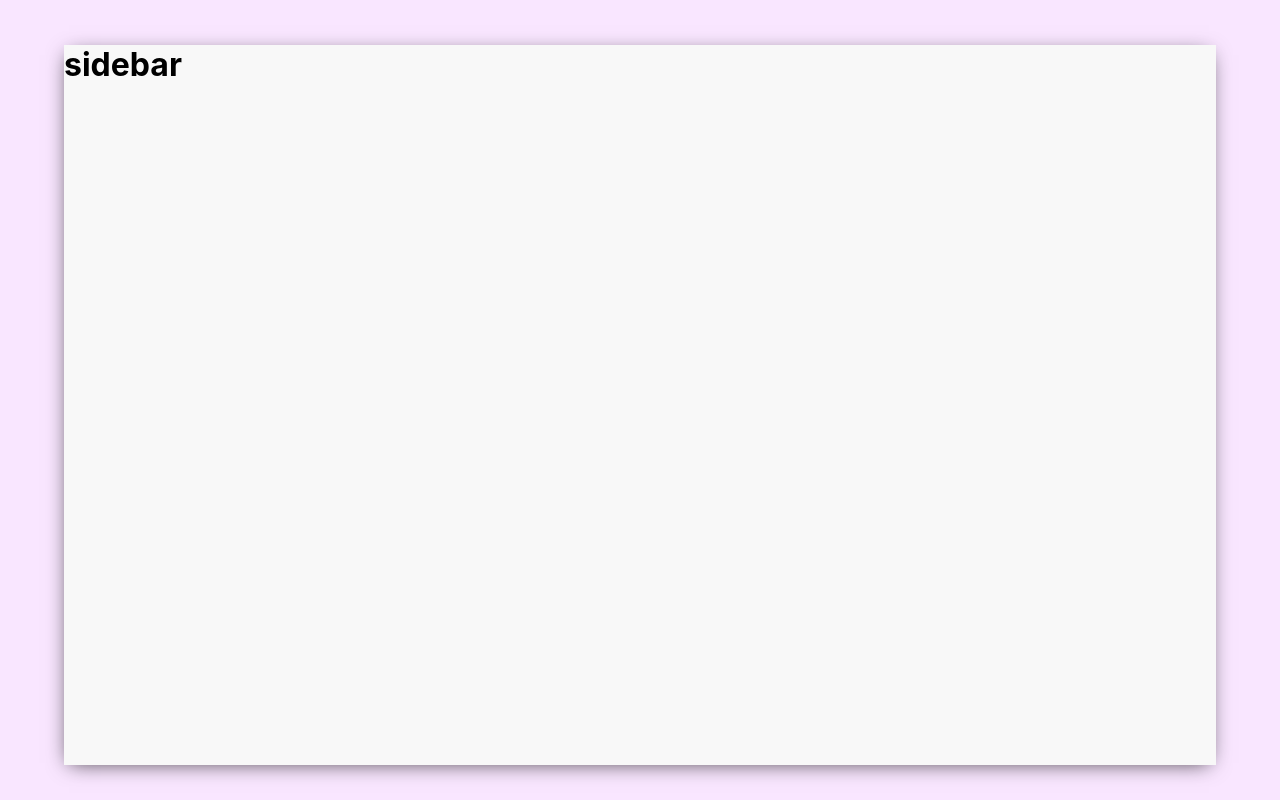
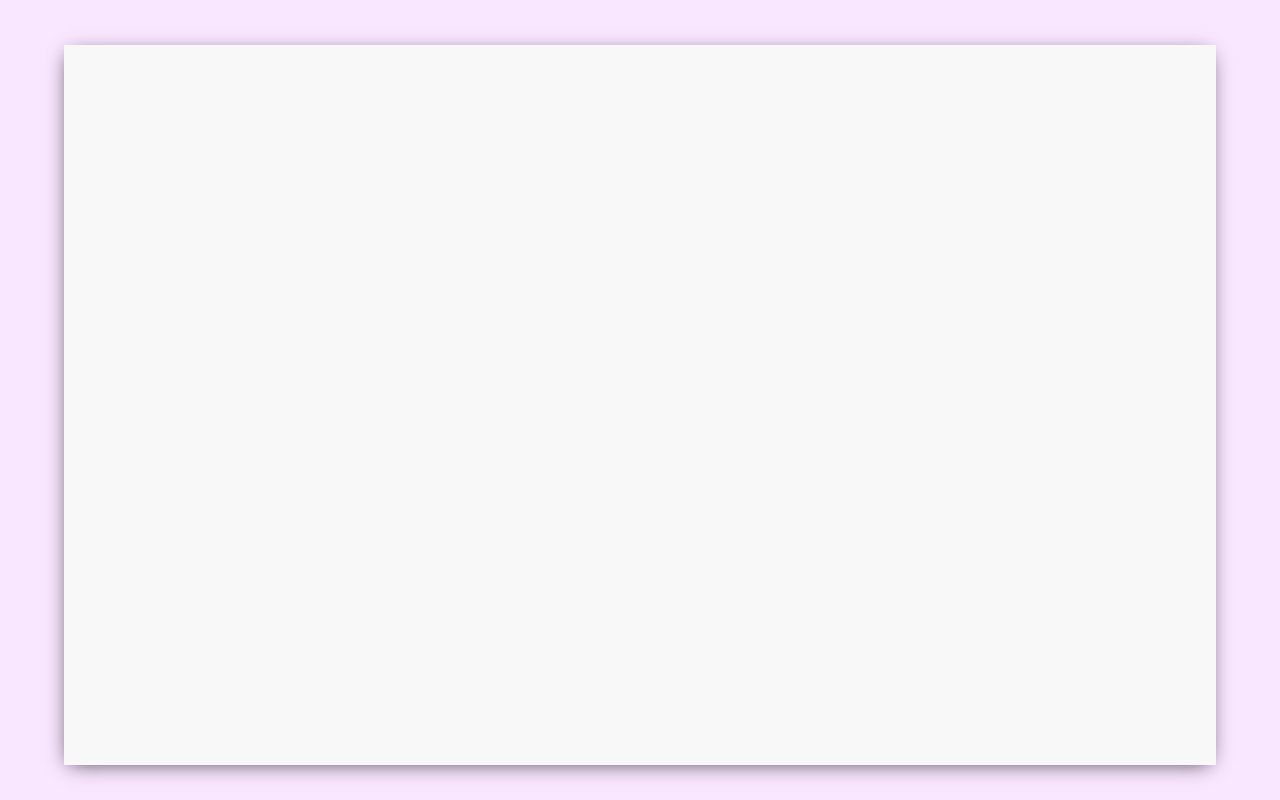
Before and after one commit to Surajv311/devs2chat, a React (Create React App) app: page / in a window 1280 px wide. Built offline with nearby package versions, Linux system fonts and the light colour scheme.

Commit message:
added different section classes in sidebar

```diff
--- a/src/Sidebar.js
+++ b/src/Sidebar.js
@@ -5,7 +5,19 @@ import './Sidebar.css'
 function Sidebar() {
     return (
         <div className = "sidebar">
-            <h1>sidebar</h1>
+
+        {/* we have sections in our sidebar... */}
+        <div className = "sidebar__header">
+
+</div>
+        <div className= "sidebar__search">
+
+</div>
+        <div className = "sidebar__chats">
+
+        </div>
+
+
         </div>
     )
 }
```
